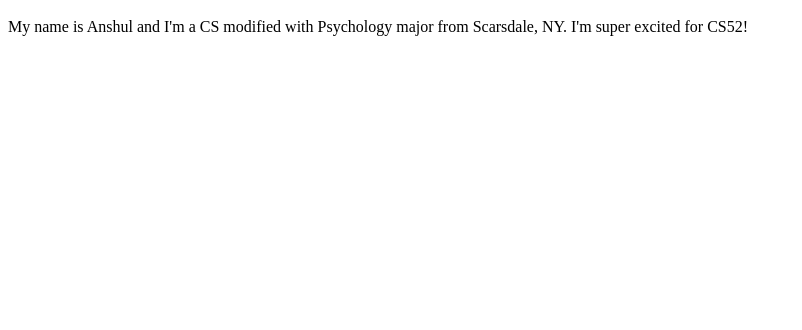
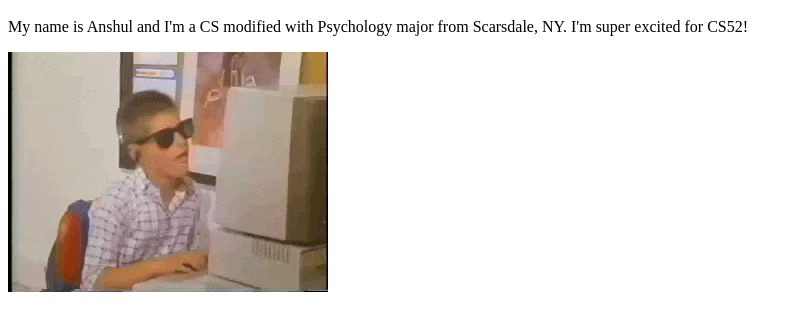
Before and after one commit to itsabarnwal/abarnwal52.me, a plain HTML site: page index.html in a window 1280 px wide. Shown: the part 48-378 px from the top of the page, without its empty margins (0-802 px from the left). Drawn offline with Linux system fonts and the light colour scheme.

Commit message:
added gif

```diff
--- a/index.html
+++ b/index.html
@@ -1,2 +1,3 @@
 <h1>Anshul's webpage</h1>
 <p>My name is Anshul and I'm a CS modified with Psychology major from Scarsdale, NY. I'm super excited for CS52!</p>
+<img src="/dance.gif" alt="dancing programmer" />
```
Also changed, not shown: dance.gif (added).
